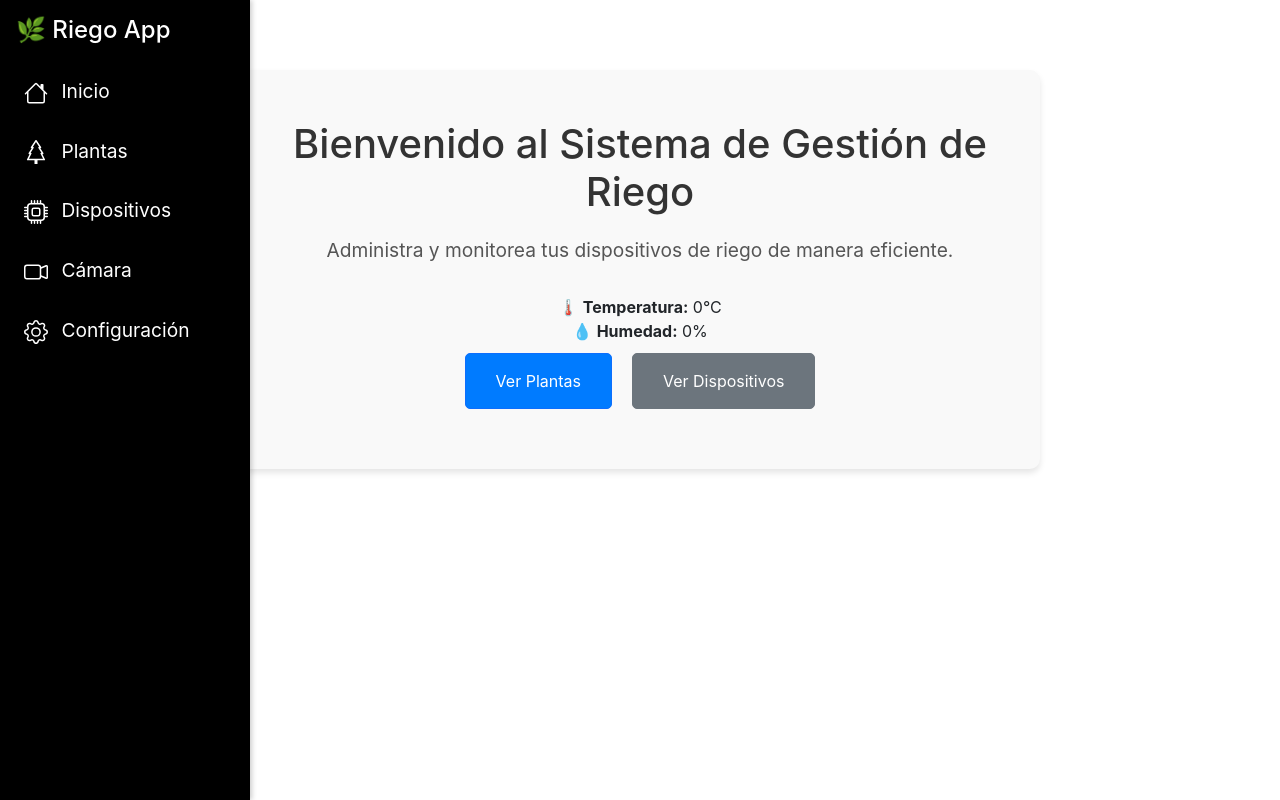
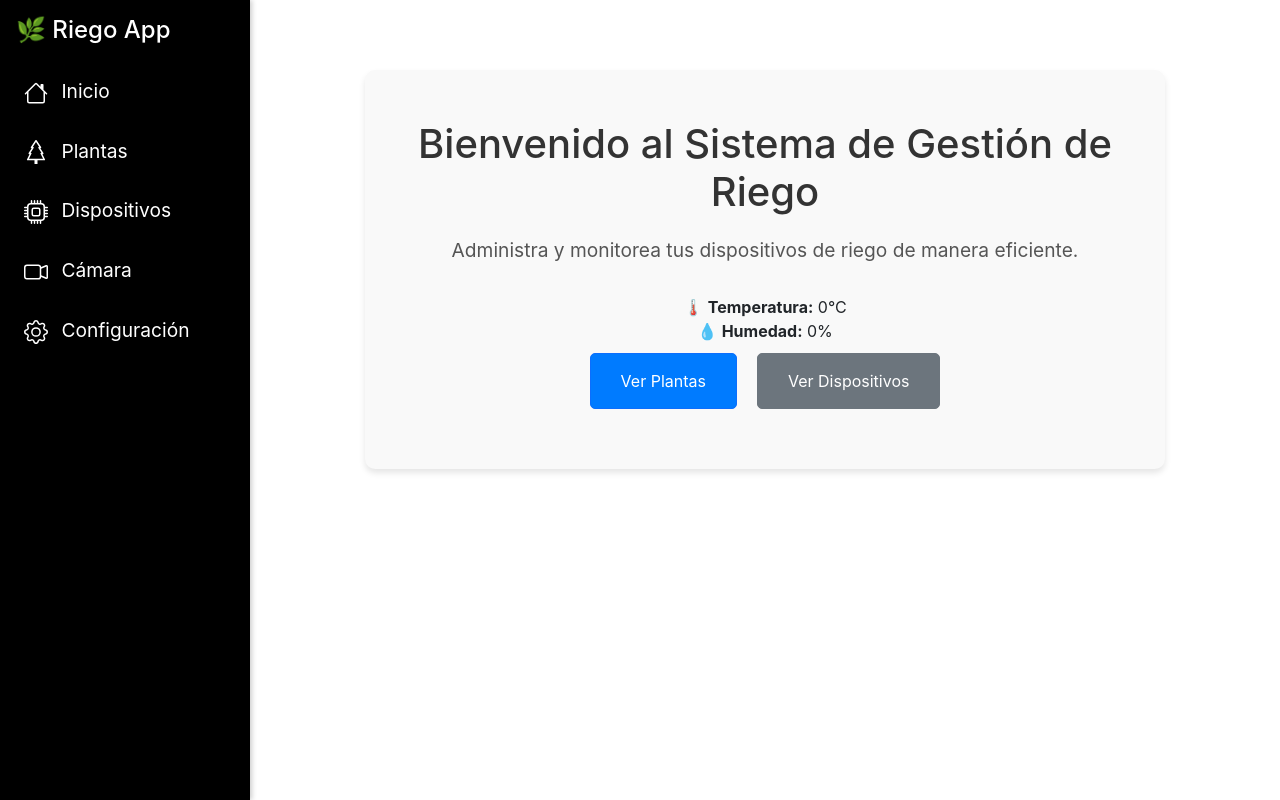
Before and after one commit to sgavela12/frontend-riego, a React (Create React App) app: page / in a window 1280 px wide. Built offline with nearby package versions, Linux system fonts and the light colour scheme; no server answers.

Commit message:
Ajustar el margen del contenido principal para acomodar el sidebar y mejorar la transición al mostrar/ocultar

```diff
--- a/src/css/App.css
+++ b/src/css/App.css
@@ -33,8 +33,9 @@
   text-decoration: underline;
 }
 
-/* Estilo general del contenido principal */
+/* Ajustar el contenido principal */
 .main-content {
+  margin-left: 250px; /* Espacio para el Sidebar */
   padding: 20px;
   transition: margin-left 0.3s ease; /* Transición suave para el desplazamiento */
 }
@@ -45,8 +46,8 @@
 }
 
 /* Cuando el Sidebar está cerrado */
-.App .main-content {
-  margin-left: 0; /* Sin margen cuando el Sidebar está oculto */
+.App.sidebar-closed .main-content {
+  margin-left: 0; /* Sin margen cuando el Sidebar está cerrado */
 }
 
 /* Media queries para pantallas más pequeñas */
@@ -58,7 +59,7 @@
   }
 
   .main-content {
-    margin-left: 0;
+    margin-left: 0; /* Sin margen en pantallas pequeñas */
     padding: 15px;
   }
 
@@ -75,7 +76,6 @@
   }
 }
 
-
 .sidebar {
   background-color: rgb(0, 0, 0) !important;
   visibility: visible !important;
```
